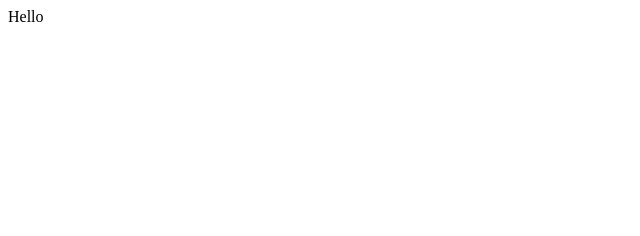
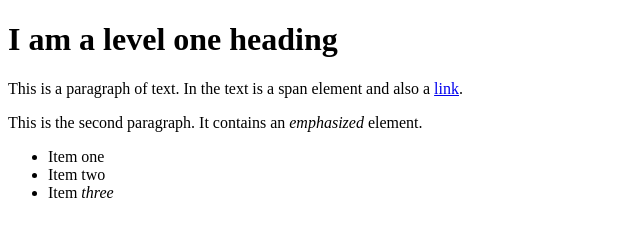
Before and after one commit to jchamble/Tone-Dictator, a plain HTML site: page index.html in a window 1280 px wide. Shown: the whole page, without its empty margins (0-640 px from the left). Drawn offline with Linux system fonts and the light colour scheme.

Commit message:
Testing html formatting

```diff
--- a/index.html
+++ b/index.html
@@ -1 +1,27 @@
-Hello
+<!doctype html>
+<html lang="en">
+  <head>
+    <meta charset="utf-8" />
+    <title>Getting started with CSS</title>
+  </head>
+
+  <body>
+    <h1>I am a level one heading</h1>
+
+    <p>
+      This is a paragraph of text. In the text is a
+      <span>span element</span> and also a
+      <a href="https://example.com">link</a>.
+    </p>
+
+    <p>
+      This is the second paragraph. It contains an <em>emphasized</em> element.
+    </p>
+
+    <ul>
+      <li>Item <span>one</span></li>
+      <li>Item two</li>
+      <li>Item <em>three</em></li>
+    </ul>
+  </body>
+</html>
```
